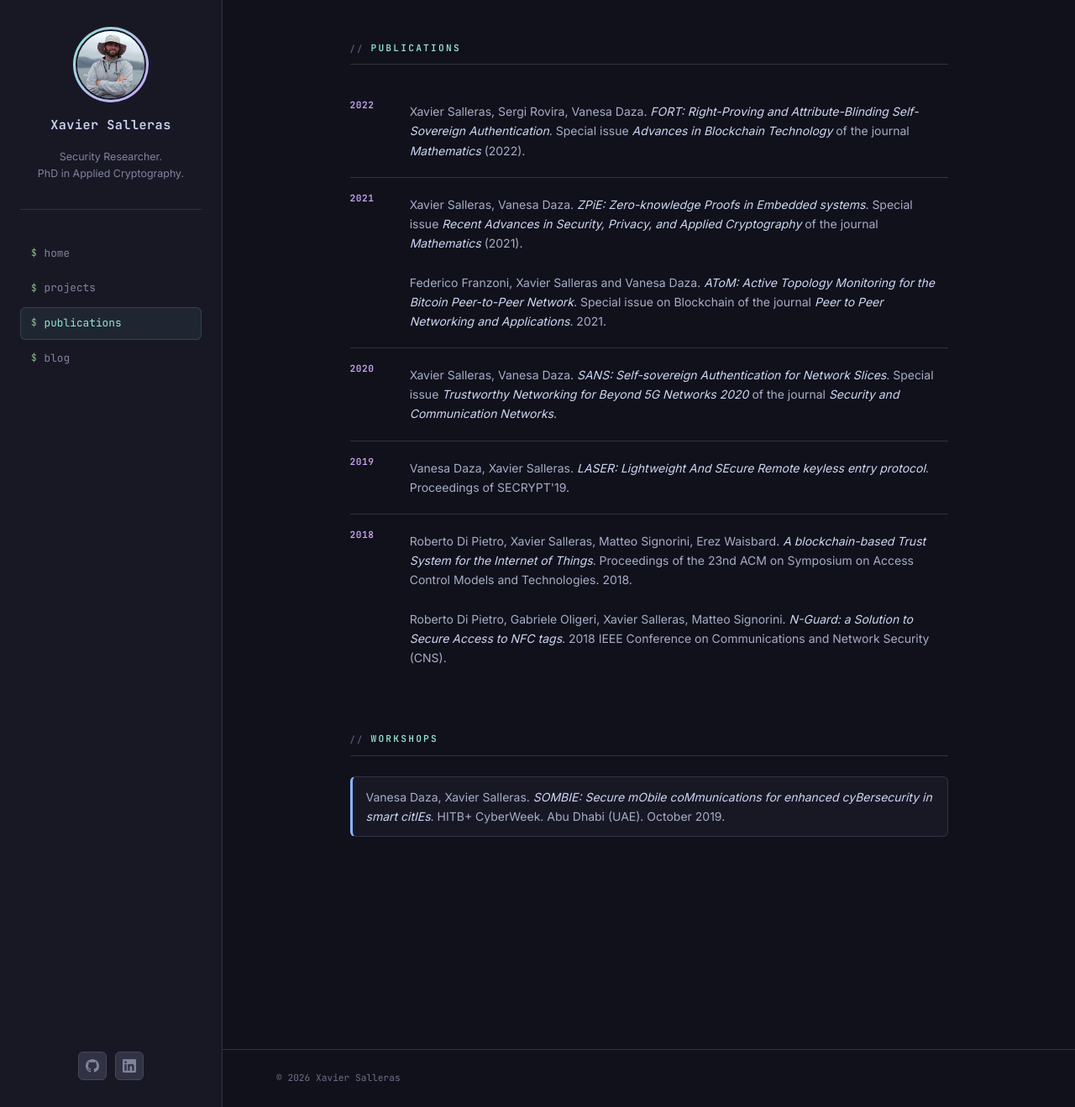
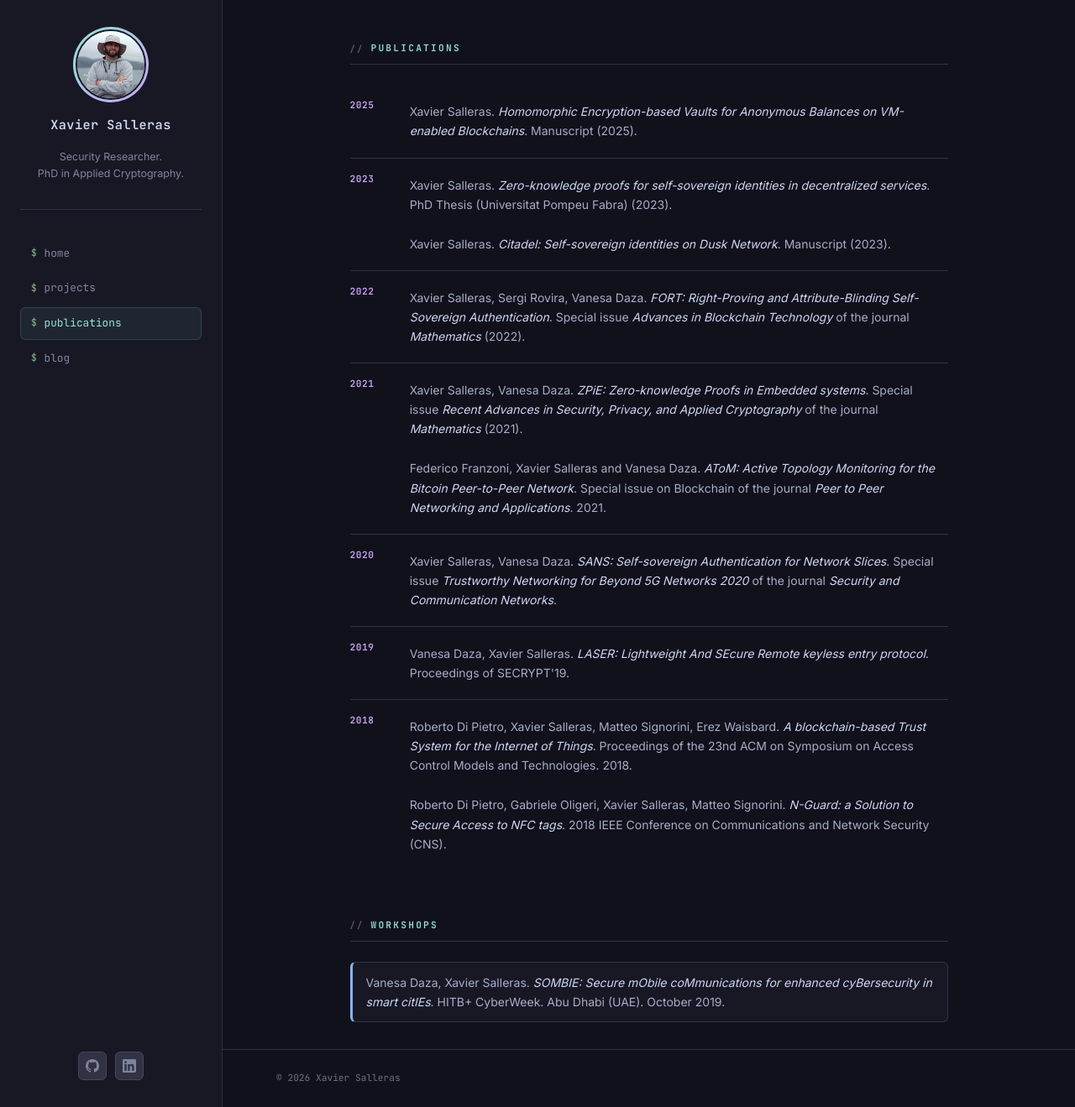
Before and after one commit to xevisalle/xevisalle.github.io, a Jekyll site: the page built from publications.md, in a window 1280 px wide and 1319 px high. Shown: the whole window at 84% size. Built offline with Jekyll 4.4.1, drawn with Linux system fonts in a browser that asks for light colours.

Commit message:
Add missing papers

```diff
--- a/publications.md
+++ b/publications.md
@@ -6,6 +6,19 @@ title: Publications
 ## Publications
 
 <div class="pub-list">
+  <div class="year-group">
+    <div class="year-label">2025</div>
+    <div class="pub-entries">
+      <div class="pub-entry">Xavier Salleras. <em>Homomorphic Encryption-based Vaults for Anonymous Balances on VM-enabled Blockchains</em>. Manuscript (2025).</div>
+    </div>
+  </div>
+  <div class="year-group">
+    <div class="year-label">2023</div>
+    <div class="pub-entries">
+      <div class="pub-entry">Xavier Salleras. <em>Zero-knowledge proofs for self-sovereign identities in decentralized services</em>. PhD Thesis (Universitat Pompeu Fabra) (2023).</div>
+      <div class="pub-entry">Xavier Salleras. <em>Citadel: Self-sovereign identities on Dusk Network</em>. Manuscript (2023).</div>
+    </div>
+  </div>
   <div class="year-group">
     <div class="year-label">2022</div>
     <div class="pub-entries">
```
